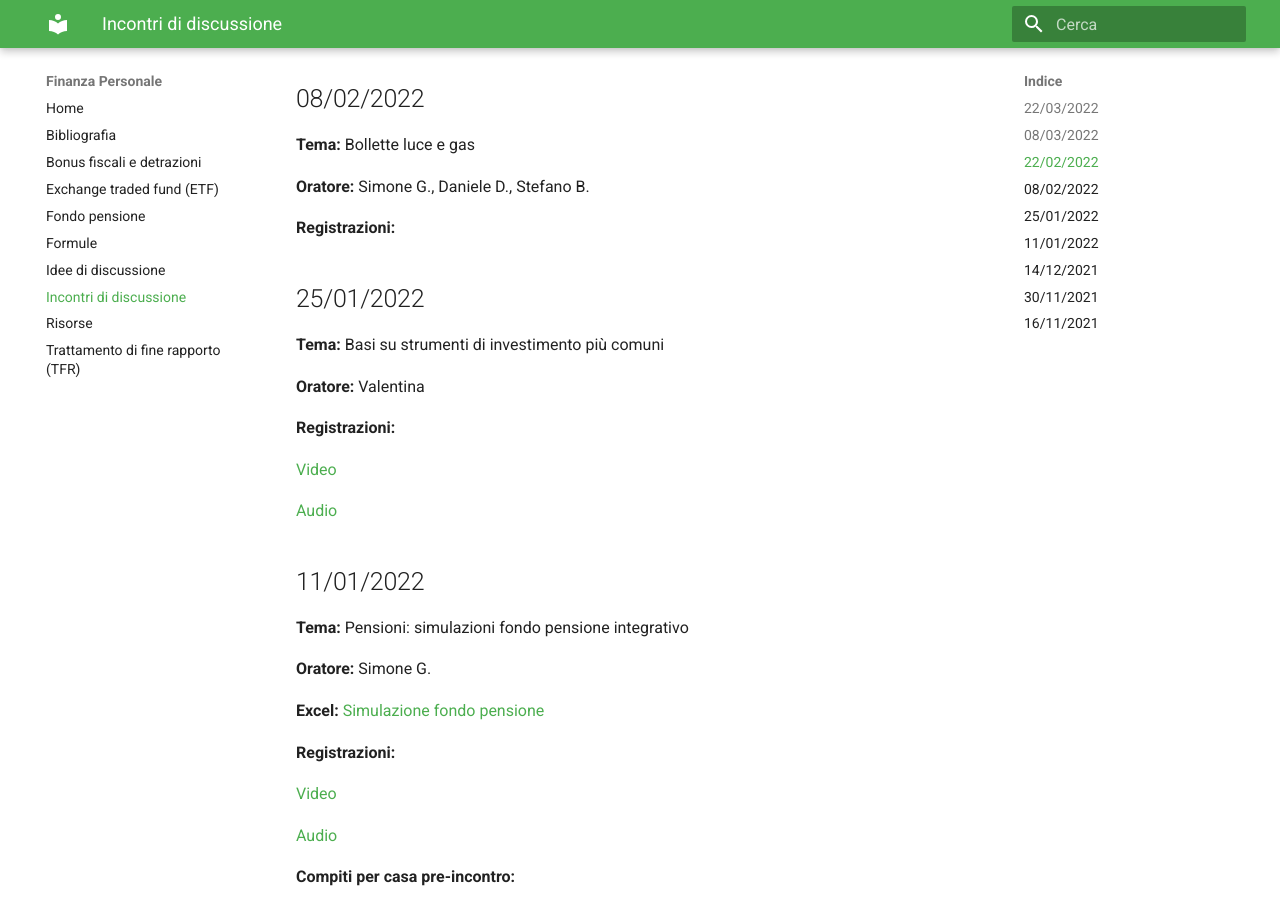
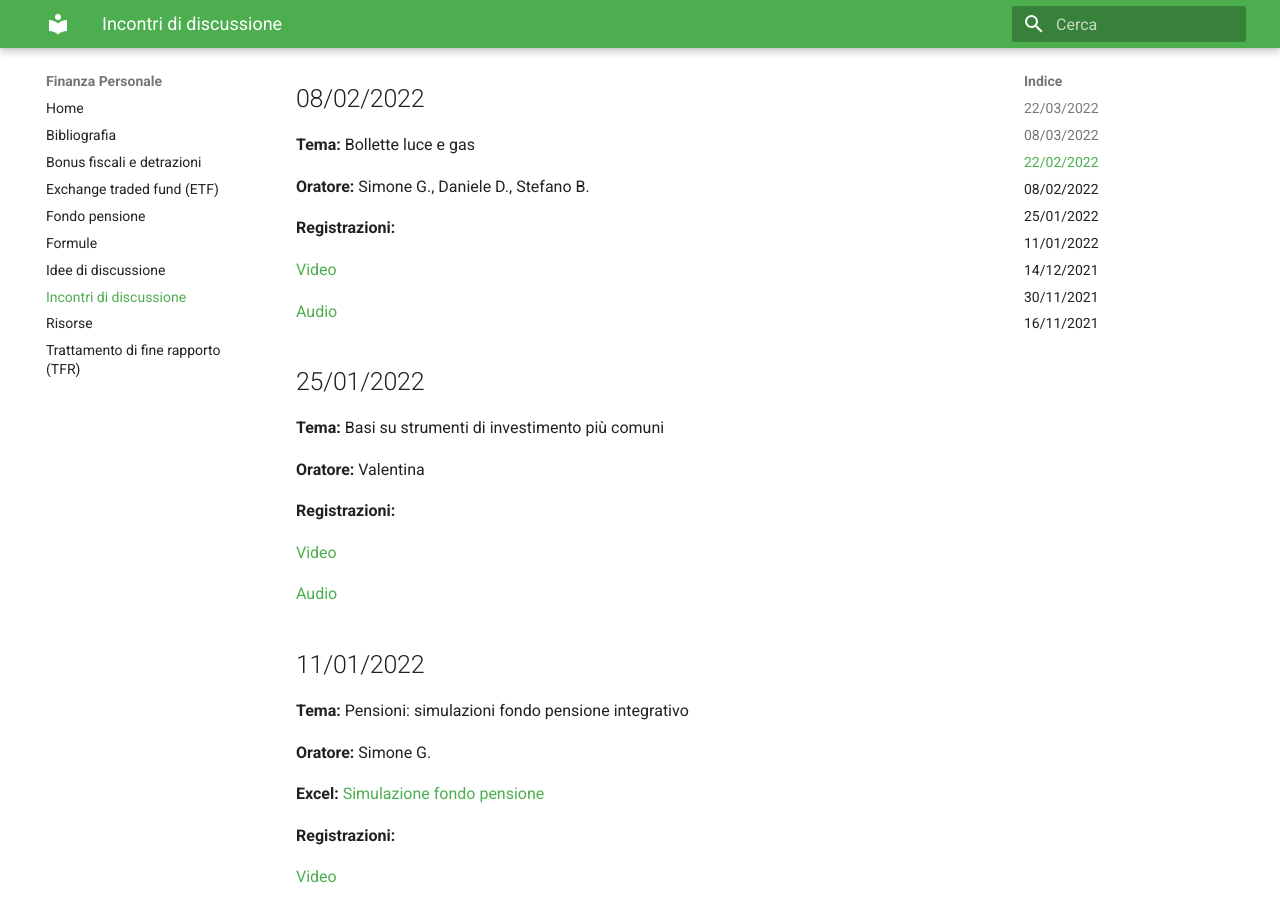
Before and after one commit to simgunz/wiki-finanza-personale, an MkDocs documentation site: the page built from docs/incontri.md, in a window 1280 px wide and 900 px high, scrolled down 789 px. Built offline with MkDocs 1.6.1 and Material for MkDocs 9.7.7, drawn with Linux system fonts in a browser that asks for light colours.

Commit message:
Caricate registrazioni di incontro bollette

```diff
--- a/docs/incontri.md
+++ b/docs/incontri.md
@@ -33,6 +33,10 @@
 **Oratore:** Simone G., Daniele D., Stefano B.
 
 **Registrazioni:**
+
+[Video](https://drive.google.com/file/d/1tuVThQHvNPV526nWkDJMU4-Yf87Xb6qx/view?usp=sharing)
+
+[Audio](https://drive.google.com/file/d/1tuVThQHvNPV526nWkDJMU4-Yf87Xb6qx/view?usp=sharing)
 
 ## 25/01/2022
 
```
